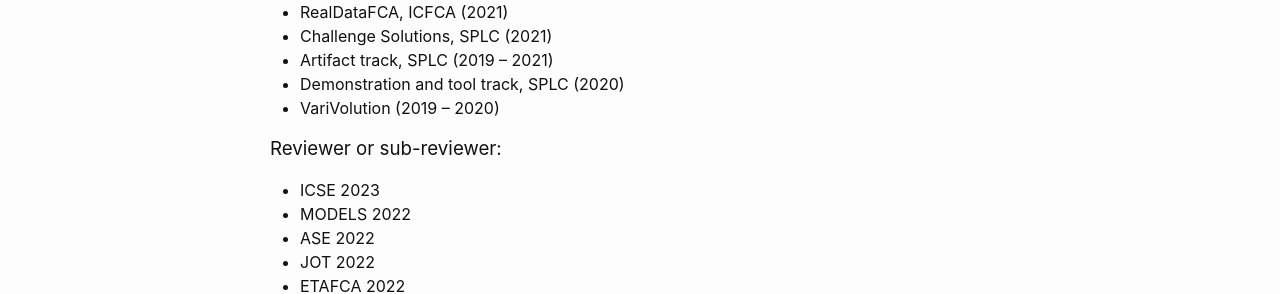
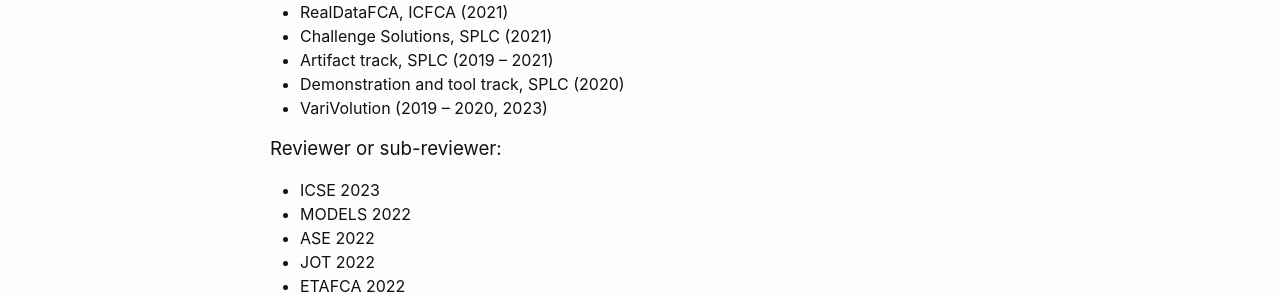
Before and after one commit to jgalasso/jgalasso.github.io, a Jekyll site: the page built from service.md, in a window 1280 px wide. Shown: the part 411-705 px from the top of the page. Built offline with Jekyll 4.4.1, drawn with Linux system fonts in a browser that asks for light colours.

Commit message:
Update service.md

```diff
--- a/service.md
+++ b/service.md
@@ -21,7 +21,7 @@ permalink: /service/
 - Challenge Solutions, SPLC (2021)
 - Artifact track, SPLC (2019 – 2021)
 - Demonstration and tool track, SPLC (2020)
-- VariVolution (2019 – 2020)
+- VariVolution (2019 – 2020, 2023)
 
 ### Reviewer or sub-reviewer:
 
```
